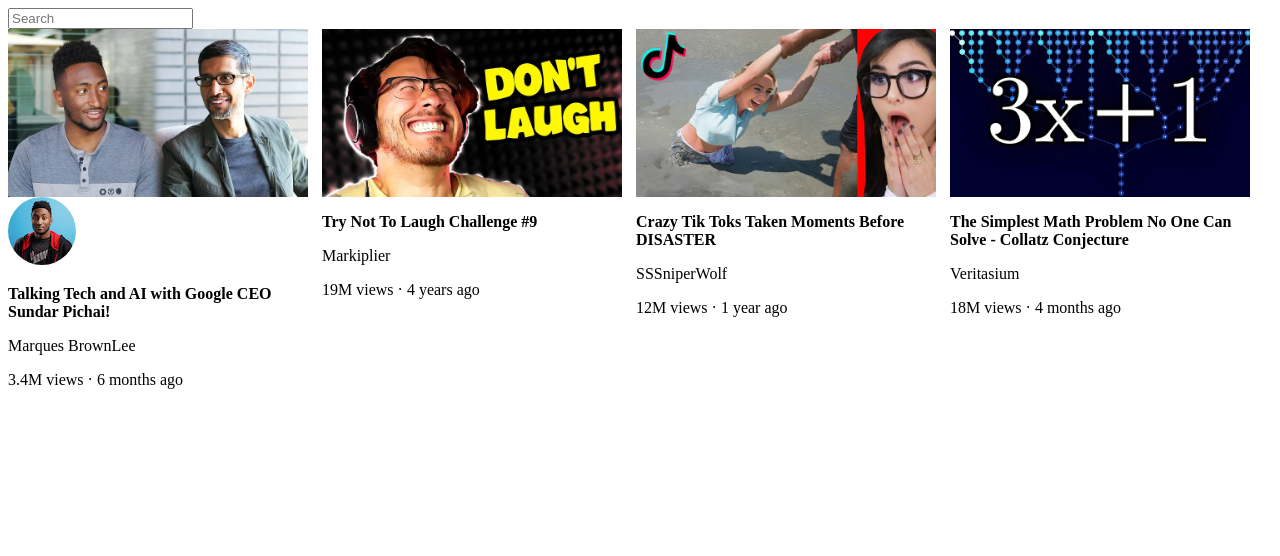
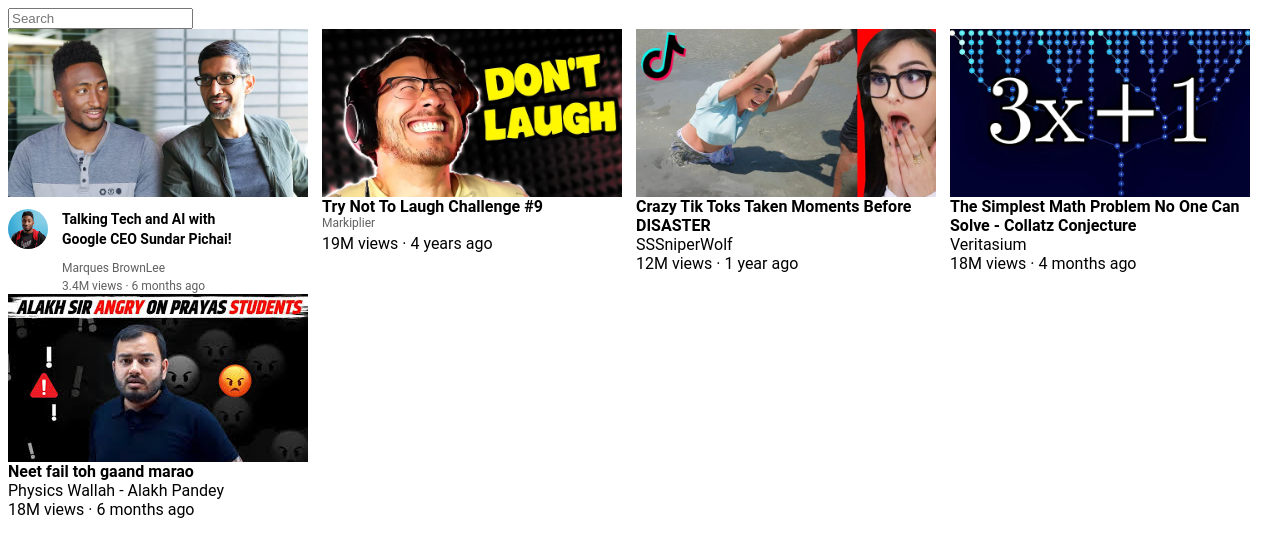
Before and after one commit to Naved994/WebDeveloper, a plain HTML site: page Youtube/youtube.html in a window 1280 px wide. Drawn offline with Linux system fonts and the light colour scheme; a web font is replaced by a local one.

Commit message:
nested-layout

```diff
--- a/Youtube/youtube.html
+++ b/Youtube/youtube.html
@@ -1,10 +1,20 @@
 <!DOCTYPE html>
 <html lang="en">
 <head>
-    <meta charset="UTF-8">
-    <meta name="viewport" content="width=device-width, initial-scale=1.0">
-    <title>Document</title>
+  <link rel="preconnect" href="https://
+  fonts.googleapis.com">
+  <link rel="preconnect" href="https://
+  fonts.gstatic.com" crossorigin>
+  <link href="https://fonts.googleapis.
+  com/css?family=Roboto:wght@400;500;7
+  00&displgy=swgp" rel="stylesheet">
+    <title>Youtube</title>
    <style>
+    p{
+      font-family: Roboto,Arial;
+      margin-top: 0;
+      margin-bottom: 0;
+    }
     .thumbnail{
     width: 300px;
   display: block;
@@ -12,9 +22,12 @@
     .search-bar{
      display: block;
     }
-    .des{
-        width: 300px;
-        vertical-align: top;
+    .video-title{
+        margin: 0;
+        font-size: 14px;
+        font-weight: 500;
+        line-height: 20px;
+        margin-bottom: 12px;
     }
 .video-preview{
      width: 300px;
@@ -22,28 +35,52 @@
      vertical-align: top;
      margin-right: 10px ;
 }
-.channel{
- border-radius: 100px;
+.video-info{
+  display: inline-block;
+  width: 200px;
+}
+.channel-picture{
+  display: inline-block;
+  width:50px;
+vertical-align: top;
 
 }
-
-
+.profile-picture{
+  width: 40px;
+  border-radius: 40px;
+}
+.thumbnail-row{
+  margin-bottom: 12px;
+}
+.video-stats,
+.video-author{
+  font-size: 12px;
+  color: rgb(96,96,96);
+}
+.video-author{
+  margin-bottom: 4px;
+}
    </style>
 </head>
 <body>
     <input class="search-bar" input="text" placeholder="Search" >
     <div class="video-preview">
-    <img class="thumbnail" src="Thumbnail/thumbnail-1.webp">
-    <a href="https://www.youtube.com/c/mkbhd"> <img class="channel"   src="Channel-pictures/channel-1.jpeg"></a>
-  <p class="des"><strong>Talking Tech and AI with Google CEO Sundar Pichai!</strong></p>
-  <p class="author">Marques BrownLee</p>
-  <p class="stats">3.4M views · 6 months ago</p>
+    <div class="thumbnail-row">
+      <img class="thumbnail" src="Thumbnail/thumbnail-1.webp"></div>
+    <div>
+      <div class="channel-picture"> <a href="https://www.youtube.com/c/mkbhd" target="_blank"> <img class="profile-picture" src="Channel-pictures/channel-1.jpeg"></a></div>
+      <div class="video-info">
+        <p class="video-title"><strong>Talking Tech and AI with Google CEO Sundar Pichai!</strong></p>
+        <p class="video-author">Marques BrownLee</p>
+        <p class="video-stats">3.4M views · 6 months ago</p></div>
+     </div>
+
 </div>
     <div class="video-preview">
         <img class="thumbnail" src="Thumbnail/thumbnail-2.webp">
       <p class="des"><strong>
         Try Not To Laugh Challenge #9</strong></p>
-      <p class="author">Markiplier</p>
+      <p class="video-author">Markiplier</p>
       <p class="stats">19M views · 4 years ago</p>
     </div>
     <div class="video-preview">
@@ -60,6 +97,14 @@
       <p class="author">Veritasium</p>
       <p class="stats">18M views · 4 months ago</p>
     </div>
+    <div class="video-preview">
+      <img class="thumbnail" src="Thumbnail/thumbnail-6.webp">
+    <p class="des"><strong>
+     Neet fail toh gaand marao</strong></p>
+    <p class="author">Physics Wallah - Alakh Pandey</p>
+    <p class="stats">18M views · 6 months ago</p>
+  </div>
+
 
     </body>
 </html>
```
Also changed, not shown: Youtube/Channel-pictures/channels4_profile.jpg (added), Youtube/Thumbnail/thumbnail-6.webp (added).
